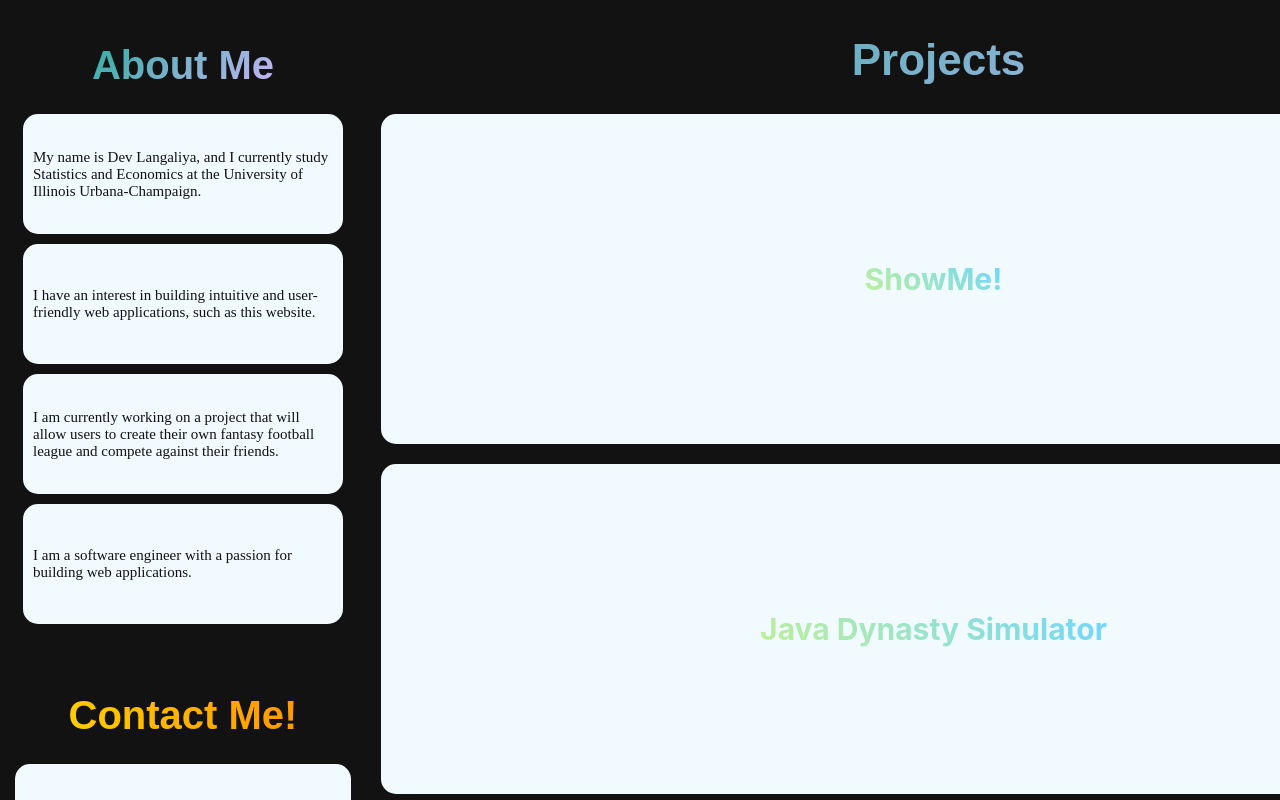
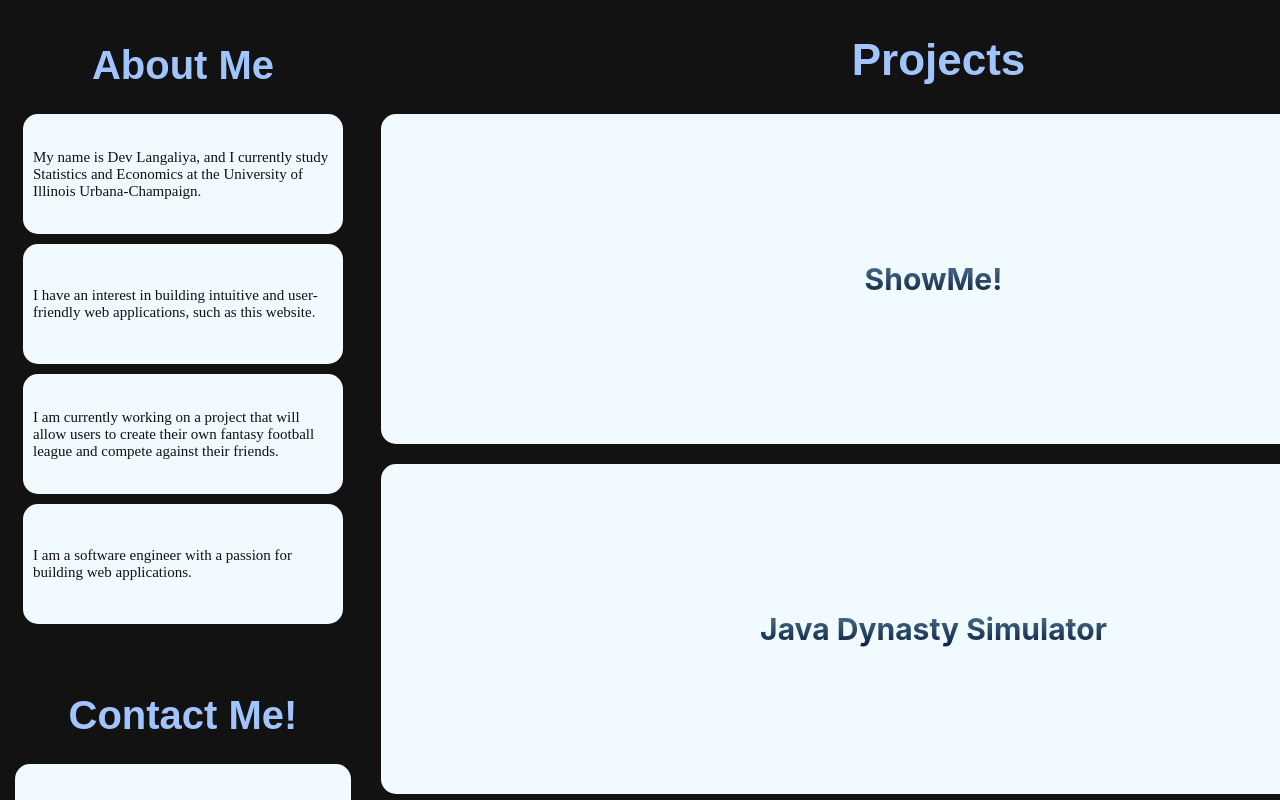
Before and after one commit to DevLangaliya/portfolio-dev, a React (Create React App) app: page / in a window 1280 px wide. Shown: the top 800 px of the page. Built offline with nearby package versions, Linux system fonts and the light colour scheme; the HTML template or start-up script is replaced by a standard one.

Commit message:
updated design of the website

```diff
--- a/src/AboutMe.css
+++ b/src/AboutMe.css
@@ -6,10 +6,10 @@
 .header {
     text-align: center;
     text-size-adjust: auto;
-    background: -webkit-linear-gradient(135deg, #D8B5FF, #1EAE98);
-    -webkit-background-clip: text;
-    background-clip: text;
-    -webkit-text-fill-color: transparent;
+    background: -webkit-linear-gradient(bottom, #A1C4FD, #A1C4FD);
+        -webkit-background-clip: text;
+        background-clip: text;
+        -webkit-text-fill-color: transparent;
     background-image: #121212;
     font-family: sans-serif;
     font-size: 20px;
--- a/src/App.js
+++ b/src/App.js
@@ -8,7 +8,7 @@
   return (
     <div style={{ "display": "flex" }}>
       <div style={{"display":"flex", "flexDirection": "column"}}>
-        <div style={flexboxStyle}>
+        <div style={flexboxStyle1}>
           <AboutMe />
         </div>
         <div style={flexboxStyle3}>
@@ -22,7 +22,7 @@
   );
 }
 
-const flexboxStyle = {
+const flexboxStyle1 = {
   display: 'flex',
   justifyContent: 'flex-end', // Updated to align the div to the right
   alignItems: 'center',
--- a/src/ContactMe.js
+++ b/src/ContactMe.js
@@ -5,7 +5,7 @@
     return (
         <div>
 
-            <div className="header" style={{ textAlign: 'center', background: 'linear-gradient(to right, #FFD700, #FF8C00)', WebkitBackgroundClip: 'text', WebkitTextFillColor: 'transparent'}}>
+            <div className="header" style={{ textAlign: 'center', background: 'linear-gradient(bottom, #A1C4FD , #A1C4FD);', WebkitBackgroundClip: 'text', WebkitTextFillColor: 'transparent'}}>
                 <h1 >Contact Me!</h1>
             </div>
             <Fade left>
--- a/src/Projects.css
+++ b/src/Projects.css
@@ -1,7 +1,7 @@
 .header {
     text-align: center;
     text-size-adjust: auto;
-    background: -webkit-linear-gradient(135deg, #D8B5FF , #1EAE98);
+    background: -webkit-linear-gradient(bottom, #A1C4FD , #A1C4FD);
         -webkit-background-clip: text;
         background-clip: text;
         -webkit-text-fill-color: transparent;
@@ -30,13 +30,10 @@
 
 
 .proj-name {
-    text-align: center;
-    text-size-adjust: auto;
-    background: -webkit-linear-gradient(45deg, #BFF098, #6FD6FF);
+    background: -webkit-linear-gradient(bottom, #09203F, #537895);
         -webkit-background-clip: text;
         background-clip: text;
         -webkit-text-fill-color: transparent;
-
     @media (max-width: 767px) {
         font-size: 15px;
     }
```
Also changed, not shown: src/Projects.js (+12 -11 lines).
